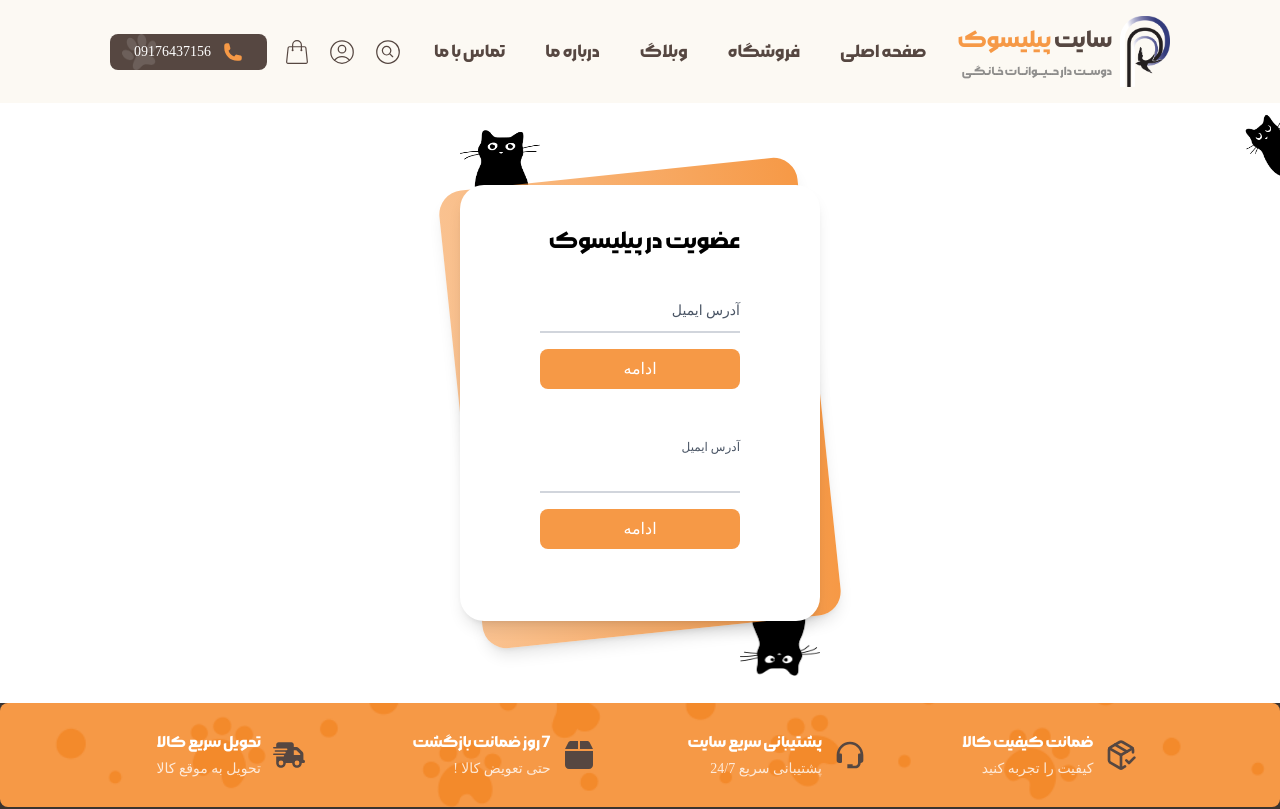
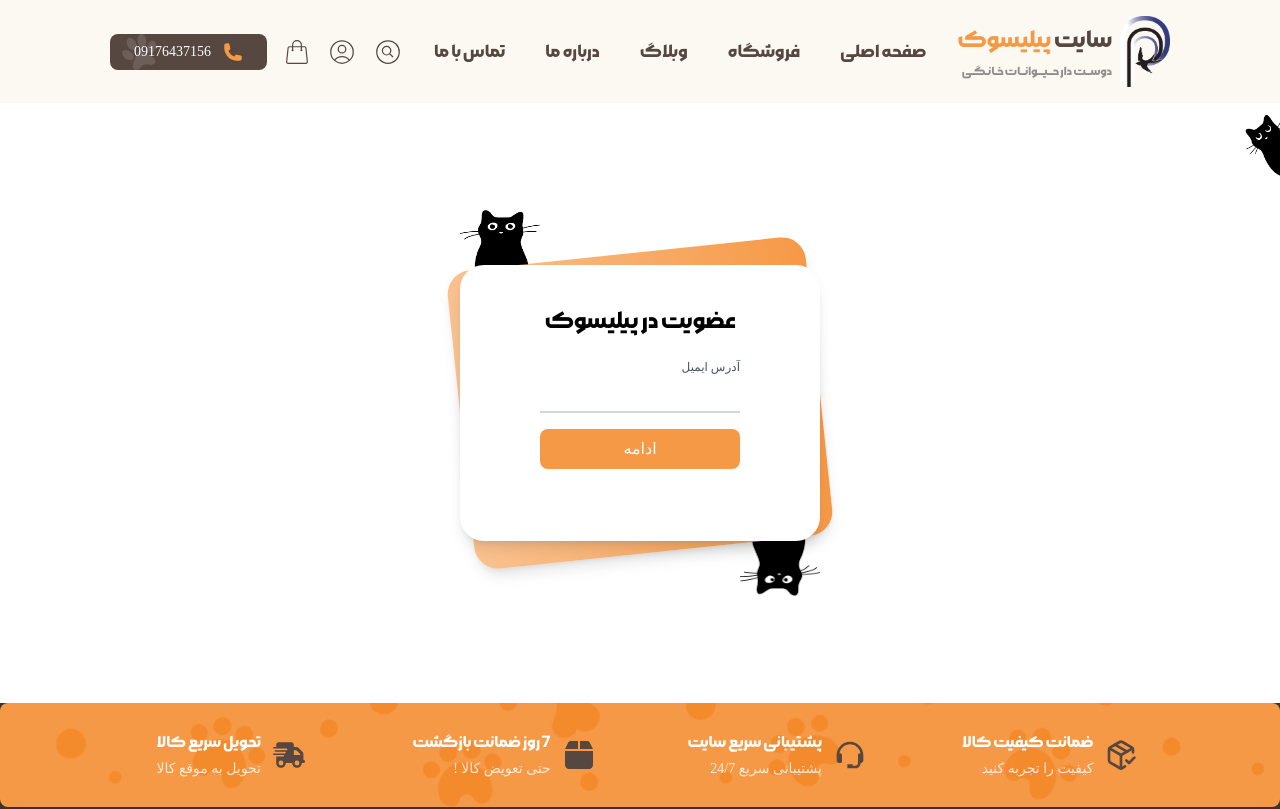
Before and after one commit to HoseinParvaresh/pet-shop, a Next.js app: page /signup in a window 1280 px wide. Shown: the top 809 px of the page. Built offline with nearby package versions, Linux system fonts and the light colour scheme; a web font is replaced by a local one.

Commit message:
complete signup handler

```diff
--- a/src/Utility/Svg.js
+++ b/src/Utility/Svg.js
@@ -162,6 +162,16 @@ export default function Svg() {
       <symbol id="check-circle" xmlns="http://www.w3.org/2000/svg" fill="none" viewBox="0 0 24 24" strokeWidth={1.5} stroke="currentColor" className="size-6">
         <path strokeLinecap="round" strokeLinejoin="round" d="M9 12.75 11.25 15 15 9.75M21 12a9 9 0 1 1-18 0 9 9 0 0 1 18 0Z" />
       </symbol>
+      <symbol id="arrow-left-circle-mini" xmlns="http://www.w3.org/2000/svg" viewBox="0 0 20 20" fill="currentColor" className="size-5">
+        <g clipPath="url(#a)">
+          <path fillRule="evenodd" d="M10 18a8 8 0 1 0 0-16 8 8 0 0 0 0 16Zm3.25-7.25a.75.75 0 0 0 0-1.5H8.66l2.1-1.95a.75.75 0 1 0-1.02-1.1l-3.5 3.25a.75.75 0 0 0 0 1.1l3.5 3.25a.75.75 0 0 0 1.02-1.1l-2.1-1.95h4.59Z" clipRule="evenodd" />
+        </g>
+        <defs>
+          <clipPath id="a">
+            <path d="M0 0h20v20H0z" />
+          </clipPath>
+        </defs>
+      </symbol>
 
     </svg>
   );
--- a/src/pages/_app.js
+++ b/src/pages/_app.js
@@ -22,10 +22,6 @@ export default function App({ Component, pageProps }) {
 
   return (
     <div className="font-dana">
-      <div>
-        <Toaster
-          position="top-right" />
-      </div>
       <ParallaxProvider>
         <Svg />
         <Header />
--- a/src/pages/signup/index.js
+++ b/src/pages/signup/index.js
@@ -3,19 +3,27 @@ import apiRequests from '@/Services/Axios/Configs/Configs';
 import { v4 as uuidv4 } from 'uuid';
 import { isValidEmail } from '@/Utility/UtilityFunction';
 import Alert from '@/Utility/Alert';
+import { useRouter } from 'next/router'
 
 export default function Signup() {
 
+    const router = useRouter()
+
     const [email, setEmail] = useState("")
-    const [stepRegister,setStepRegister] = useState("hidden")
+    const [otp1, setOtp1] = useState("")
+    const [otp2, setOtp2] = useState("")
+    const [otp3, setOtp3] = useState("")
+    const [otp4, setOtp4] = useState("")
+    const [otp5, setOtp5] = useState("")
+    const [stepRegister, setStepRegister] = useState(['', 'hidden'])
 
     const signup = async () => {
 
         const username = uuidv4()
         const password = Math.random().toString(36).slice(2, 12)
 
-        if(!isValidEmail(email)) {
-            Alert("error","آدرس ایمیل وارد شده اشتباه است")
+        if (!isValidEmail(email)) {
+            Alert("error", "آدرس ایمیل وارد شده اشتباه است")
             return false
         }
 
@@ -26,20 +34,63 @@ export default function Signup() {
             confirm_password: password
         }
 
-        apiRequests.post('/users/register/',data)
+        apiRequests.post('/users/register/', data)
+            .then(res => {
+                if (res.status === 201) {
+                    setStepRegister(['hidden', ''])
+                    return Alert("successful", "کد تأیید به ایمیل شما ارسال شد")
+                }
+            }).catch(error => {
+                if (error.status === 400) {
+                    return Alert("error", "آدرس ایمیل وارد شده قبلا استفاده شده است")
+                }
+                if (error.status === 500) {
+                    return Alert("error", "از سمت سرور مشکلی پیش اومده")
+                }
+            });
+
+    }
+    const moveToNextOtpInput = (e) => {
+        let maxLength = parseInt(e.target.maxLength)
+        let inputValue = e.target.value
+
+        if (e.key === 'Backspace' && inputValue.length === 0) {
+            let previousInput = e.target.previousElementSibling;
+            if (previousInput) {
+                previousInput.focus();
+            }
+        } else if (inputValue.length >= maxLength && e.key !== 'Backspace') {
+            let nextInput = e.target.nextElementSibling;
+            if (nextInput) {
+                nextInput.focus()
+            }
+        }
+
+        if (!e.target.nextElementSibling) {
+            verify()
+        }
+    }
+    const verify = async () => {
+
+        const data = {
+            email,
+            code: otp1 + otp2 + otp3 + otp4 + otp5
+        }
+        apiRequests.post("/users/verify/",data)
         .then(res => {
-            if(res.status === 201) {
-                return Alert("successful","کد تأیید به ایمیل شما ارسال شد")
+            if (res.status === 200) {
+                Alert("successful", "با موفقیت ثبت نام شدید")
+                router.push('/')
             }
-        }).catch(error => {
-            if(error.status === 400) {
-                return Alert("error","آدرس ایمیل وارد شده قبلا استفاده شده است")
+        })
+        .catch(error => {
+            if (error.status === 400) {
+                return Alert("error", "کد وارد شده اشتباهه")
             }
-            if(error.status === 500) {
-                return Alert("error","از سمت سرور مشکلی پیش اومده")
+            if (error.status === 500) {
+                return Alert("error", "از سمت سرور مشکلی پیش اومده")
             }
-        });
-
+        })
     }
 
     return (
@@ -53,10 +104,12 @@ export default function Signup() {
                     <img className='absolute size-20 -bottom-[55px] right-0 -z-10 rotate-180' src="/images/cat2.png" alt="cat2" loading='lazy' />
 
                     <div className="max-w-md mx-auto">
+                        {/* title */}
                         <div>
-                            <h1 className="text-2xl mb-1 font-MorabbaBold">عضویت در پیلیسوک</h1>
+                            <h1 className="text-2xl mb-1 font-MorabbaBold text-center">عضویت در پیلیسوک</h1>
                         </div>
-                        <div className="divide-y divide-gray-200">
+                        {/* step 1 => enter email */}
+                        <div className={`divide-y divide-gray-200 ${stepRegister[0]}`}>
                             <div className="py-8  leading-6 space-y-4 text-gray-700 sm:leading-7">
                                 <div className="relative">
                                     <input value={email} onChange={e => setEmail(e.target.value)} autoComplete="off" autoFocus id="email" name="email" type="text" className="peer placeholder-transparent h-10 w-full border-b-2 border-gray-300 text-gray-900 focus:outline-none focus:borer-rose-600" placeholder="آدرس ایمیل" />
@@ -67,15 +120,26 @@ export default function Signup() {
                                 </div>
                             </div>
                         </div>
-                        <div className="divide-y divide-gray-200">
-                            <div className="py-8  leading-6 space-y-4 text-gray-700 sm:leading-7">
-                                <div className="relative">
-                                    <input value={email} onChange={e => setEmail(e.target.value)} autoComplete="off" autoFocus id="email" name="email" type="text" className="peer placeholder-transparent h-10 w-full border-b-2 border-gray-300 text-gray-900 focus:outline-none focus:borer-rose-600" placeholder="آدرس ایمیل" />
-                                    <label htmlFor="email" className="absolute right-0 -top-3.5 text-gray-600 text-sm peer-placeholder-shown:text-md peer-placeholder-shown:text-gray-440 peer-placeholder-shown:top-2 transition-all peer-focus:-top-3.5 peer-focus:text-gray-600 peer-focus:text-xs">آدرس ایمیل</label>
+                        {/* step 2 => enter otp */}
+                        <div className={`${stepRegister[1]}`}>
+                            {/* OTP Form Head */}
+                            <span className="block text-center my-4 sm:my-5 line-clamp-1"> کد تایید برای <span className="otp-phone__text"> {email} </span> ارسال شد. </span>
+                            {/* OTP Inputs */}
+                            <form className="otp__form">
+                                <div className="flex justify-center gap-x-1" dir="ltr">
+                                    <input value={otp1} onChange={e => setOtp1(e.target.value)} onKeyUp={moveToNextOtpInput} className="form-input" type="text" inputMode="numeric" min="0" max="9" maxLength="1" required="" />
+                                    <input value={otp2} onChange={e => setOtp2(e.target.value)} onKeyUp={moveToNextOtpInput} className="form-input" type="text" inputMode="numeric" min="0" max="9" maxLength="1" required="" />
+                                    <input value={otp3} onChange={e => setOtp3(e.target.value)} onKeyUp={moveToNextOtpInput} className="form-input" type="text" inputMode="numeric" min="0" max="9" maxLength="1" required="" />
+                                    <input value={otp4} onChange={e => setOtp4(e.target.value)} onKeyUp={moveToNextOtpInput} className="form-input" type="text" inputMode="numeric" min="0" max="9" maxLength="1" required="" />
+                                    <input value={otp5} onChange={e => setOtp5(e.target.value)} onKeyUp={moveToNextOtpInput} className="form-input" type="text" inputMode="numeric" min="0" max="9" maxLength="1" required="" />
                                 </div>
-                                <div className="relative">
-                                    <button onClick={signup} className="btn btn-primary py-1.5 w-full">ادامه</button>
-                                </div>
+                                <button type="submit" className="btn btn-primary py-1.5 w-full mt-5">تایید</button>
+                            </form>
+                            {/* Resend OTP */}
+                            <div className="flex items-center justify-end font-dana text-sm text-slate-500 mt-5">
+                                <button type="button" className="user-otp__resend">
+                                    <span className='cursor-pointer'> ارسال دوباره </span>
+                                </button>
                             </div>
                         </div>
                     </div>
--- a/src/styles/globals.css
+++ b/src/styles/globals.css
@@ -113,10 +113,10 @@
     @apply px-6 py-2 text-white rounded-lg cursor-pointer transition-colors duration-300 flex items-center justify-center gap-3 w-max;
   }
   .btn-sm {
-    @apply px-4 py-2.5 text-sm
+    @apply px-4 py-2.5 text-sm;
   }
   .btn-xs {
-    @apply text-xs px-2.5 py-1.5 rounded-md
+    @apply text-xs px-2.5 py-1.5 rounded-md;
   }
   .btn-xl {
     @apply px-6.5 py-3.5;
@@ -131,7 +131,7 @@
     @apply bg-white hover:text-white hover:bg-primary text-dark-primary;
   }
   .btn-outline {
-    @apply bg-transparent border border-primary hover:bg-primary/10 text-primary
+    @apply bg-transparent border border-primary hover:bg-primary/10 text-primary;
   }
   /* trust us cart */
   .trust-us__box {
@@ -255,7 +255,7 @@
     @apply h-13 items-center overflow-x-auto overflow-y-hidden border border-secondary text-dark-primary rounded-xl bg-secondary flex;
   }
   .breadcrumb::-webkit-scrollbar {
-    @apply hidden
+    @apply hidden;
   }
   .breadcrumb__item {
     @apply relative flex h-full shrink-0 items-center pl-2 pr-[38px];
@@ -275,14 +275,28 @@
   }
   .breadcrumb__item:last-child::after,
   .breadcrumb__item:last-child::before {
-    @apply hidden
+    @apply hidden;
   }
   .breadcrumb__item:last-child {
-    @apply font-danaBold
+    @apply font-danaBold;
   }
   .breadcrumb__link {
-    @apply whitespace-nowrap
-}
+    @apply whitespace-nowrap;
+  }
+  /* otp  */
+  .form-input.has-icon {
+    padding-left: 2.375rem;
+    padding-right: 0.875rem;
+  }
+  .form-input {
+    @apply h-13 w-full rounded-[10px] bg-gray-100 px-3.5 text-sm leading-6 text-slate-500 transition-all outline-none;
+  }
+  .form-input + svg {
+    @apply absolute inset-y-0 my-auto size-5 text-slate-500 transition-all;
+  }
+  .otp__form input {
+    @apply size-13 p-0 text-center font-danaBold text-xl leading-[2.125rem];
+  }
 
   /* { -- css library -- } */
   .top-image__vector--2 {
```
